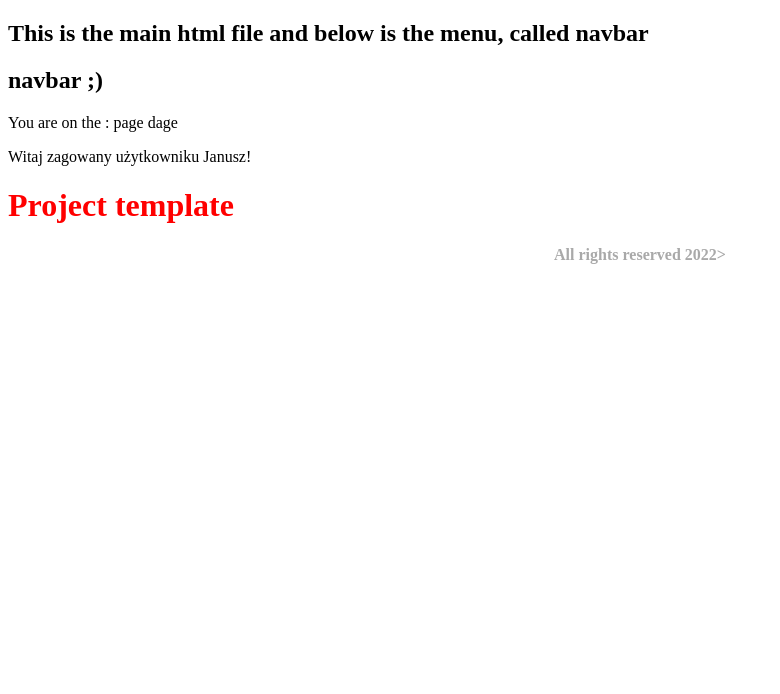
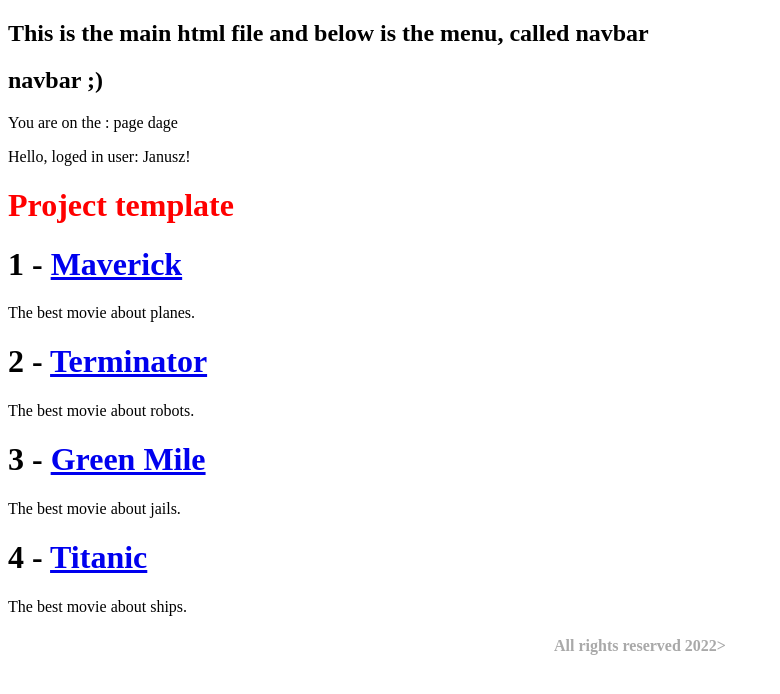
Before and after one commit to m-piecuch/devsearcher, a Django app: page / in a window 1280 px wide. Shown: the top 694 px of the page, without its empty margins (0-780 px from the left). Run offline with Django 4.2, Linux system fonts and the light colour scheme.

Commit message:
added named urls support

```diff
--- a/projects/templates/projects/projects.html
+++ b/projects/templates/projects/projects.html
@@ -5,17 +5,17 @@
 
 {% if isAuthenticated %}
 
-<p>Witaj zagowany użytkowniku {{username}}! </p>
+<p>Hello, loged in user:  {{username}}! </p>
 
 {% endif %}
 
 <h1 style="color: red;">Project template</h1>
 
-
-
 {% for project in projects %}
-    <h1>{{project.id}} - {{project.title}}</h1>
+    <h1>{{project.id}} - <a href="{% url 'project' project.id %}">{{project.title}}</a></h1>
     <p>{{project.description}}</p>
 {% endfor %}
 
-{% endblock %}
+
+
+{% endblock content %}
--- a/projects/views.py
+++ b/projects/views.py
@@ -1,27 +1,27 @@
 from multiprocessing import context
 from django.shortcuts import render
 
-projects = [
+projectsList = [
     {
         'id': '1',
         'title': 'Maverick',
-        'description': 'The best USA movie about the planes.'
+        'description': 'The best movie about planes.'
     },
     {
-        'id': '1',
-        'title': 'Maverick',
-        'description': 'The best USA movie about the planes.'
+        'id': '2',
+        'title': 'Terminator',
+        'description': 'The best movie about robots.'
 
     },
     {
-        'id': '1',
-        'title': 'Maverick',
-        'description': 'The best USA movie about the planes.'
+        'id': '3',
+        'title': 'Green Mile',
+        'description': 'The best movie about jails.'
     },
     {
-        'id': '1',
-        'title': 'Maverick',
-        'description': 'The best USA movie about the planes.'
+        'id': '4',
+        'title': 'Titanic',
+        'description': 'The best movie about ships.'
     }
 ]
 
@@ -30,7 +30,7 @@ projects = [
 def projects(request):
     page = 'page dage'
     context = {
-        'projects': projects,
+        'projects': projectsList,
         'message': page,
         'username': 'Janusz',
         'isAuthenticated': True
@@ -39,4 +39,9 @@ def projects(request):
 
 
 def project(request, pk):
-    return render(request, 'projects/single_project.html')
+    index = int(pk) - 1
+    item_to_show = projectsList[index]
+    context = {
+        "projects": item_to_show,
+    }
+    return render(request, 'projects/single_project.html', context)
```
Also changed, not shown: projects/templates/projects/single_project.html (+10 -1 lines), projects/urls.py (line endings or trailing spaces).
